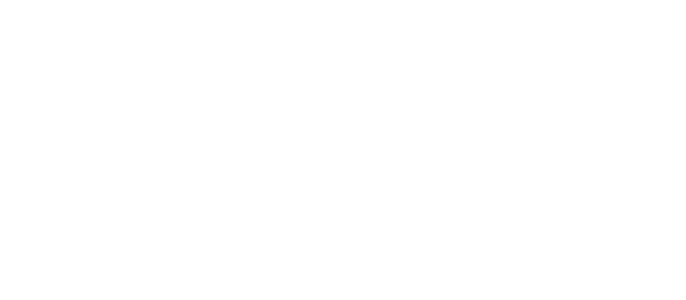
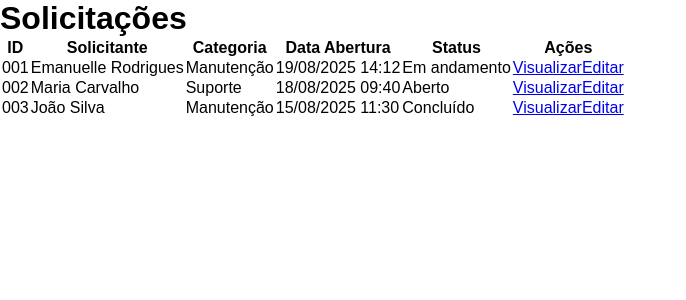
Before and after one commit to EduKaique/sistema-manutencao-angular-spring, an Angular app in the folder front-end/: page /request-datail in a window 1280 px wide. Before the commit this address led to /. Shown: the top 300 px of the page, without its empty margins (0-686 px from the left). Built offline with nearby package versions, Linux system fonts and the light colour scheme.

Commit message:
feat: criação de nova pagina de solicitação

```diff
--- /dev/null
+++ b/front-end/src/app/features/client/request-detail-page/request-detail-page.component.html
@@ -0,0 +1,52 @@
+<body>
+  <header>
+    <h1>Solicitações</h1>
+  </header>
+    <table>
+      <thead>
+        <tr>
+          <th>ID</th>
+          <th>Solicitante</th>
+          <th>Categoria</th>
+          <th>Data Abertura</th>
+          <th>Status</th>
+          <th>Ações</th>
+        </tr>
+      </thead>
+      <tbody>
+        <tr>
+          <td>001</td>
+          <td>Emanuelle Rodrigues</td>
+          <td>Manutenção</td>
+          <td>19/08/2025 14:12</td>
+          <td><span class="status andamento">Em andamento</span></td>
+          <td class="actions">
+            <a href="visualizar-servico.html" class="view">Visualizar</a>
+            <a href="#" class="edit">Editar</a>
+          </td>
+        </tr>
+        <tr>
+          <td>002</td>
+          <td>Maria Carvalho</td>
+          <td>Suporte</td>
+          <td>18/08/2025 09:40</td>
+          <td><span class="status aberto">Aberto</span></td>
+          <td class="actions">
+            <a href="visualizar-servico.html" class="view">Visualizar</a>
+            <a href="#" class="edit">Editar</a>
+          </td>
+        </tr>
+        <tr>
+          <td>003</td>
+          <td>João Silva</td>
+          <td>Manutenção</td>
+          <td>15/08/2025 11:30</td>
+          <td><span class="status concluido">Concluído</span></td>
+          <td class="actions">
+            <a href="visualizar-servico.html" class="view">Visualizar</a>
+            <a href="#" class="edit">Editar</a>
+          </td>
+        </tr>
+      </tbody>
+    </table>
+</body>
```
Also changed, not shown: front-end/src/app/app.routes.ts (+6 -1 lines), front-end/src/app/features/client/request-detail-page/request-detail-page.component.ts (added, +12 -0 lines), front-end/src/app/features/client/request-detail-page/request-detail-page.component.css (added), 1 other file (tests, documents, lock files or other folders).
